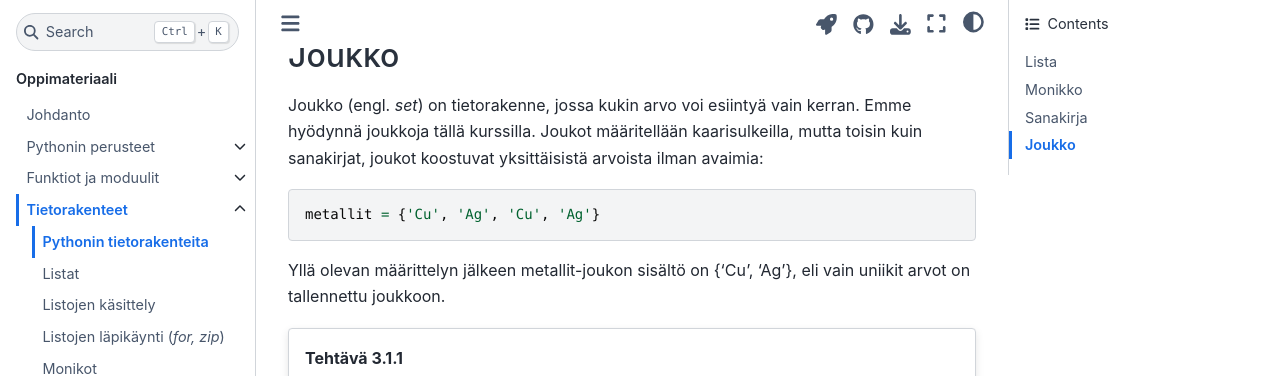
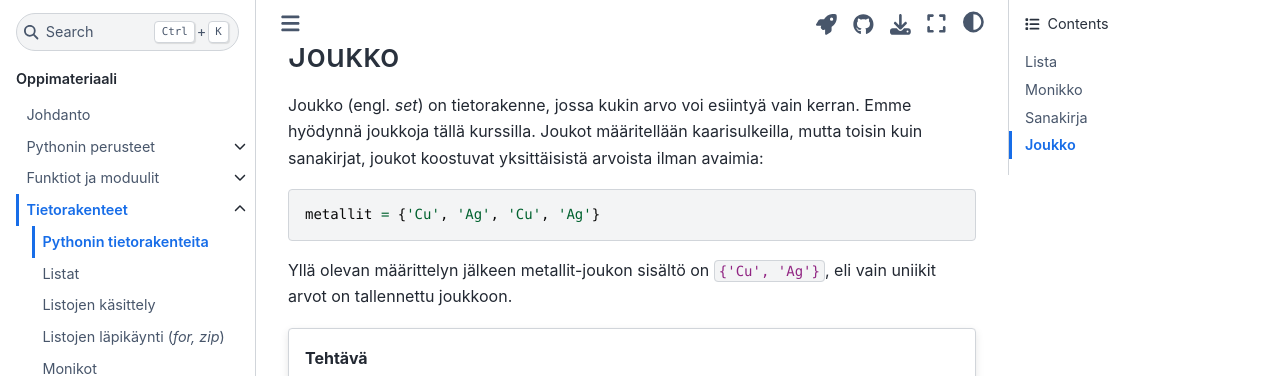
Before and after one commit to elina-ruha/CHEM-ohjelmointikurssikirja-test, a Jupyter Book: the page built from book/tietorakenteet/tietorakenteet.md, in a window 1280 px wide and 900 px high, scrolled down 1158 px, cut to the strip 0-376 px from the top of the window. Built offline with Jupyter Book 1.0.4 settings and Sphinx 7.4.7 and the Sphinx Book theme 1.1.4, drawn with Linux system fonts in a browser that asks for light colours; comment, search, counter and statistics services are not loaded.

Commit message:
Update tietorakenteet.md

````diff
--- a/book/tietorakenteet/tietorakenteet.md
+++ b/book/tietorakenteet/tietorakenteet.md
@@ -41,8 +41,8 @@ Joukot määritellään kaarisulkeilla, mutta toisin kuin sanakirjat, joukot koo
 ``` ipython3
 metallit = {'Cu', 'Ag', 'Cu', 'Ag'}
 ```
-Yllä olevan määrittelyn jälkeen metallit-joukon sisältö on {'Cu', 'Ag'}, eli vain uniikit arvot on tallennettu joukkoon.
-:::::{card} Tehtävä 3.1.1
+Yllä olevan määrittelyn jälkeen metallit-joukon sisältö on `{'Cu', 'Ag'}`, eli vain uniikit arvot on tallennettu joukkoon.
+:::::{card} Tehtävä
 ::::{question}
 :type: multiple-choice
 :variant: single-select
````
